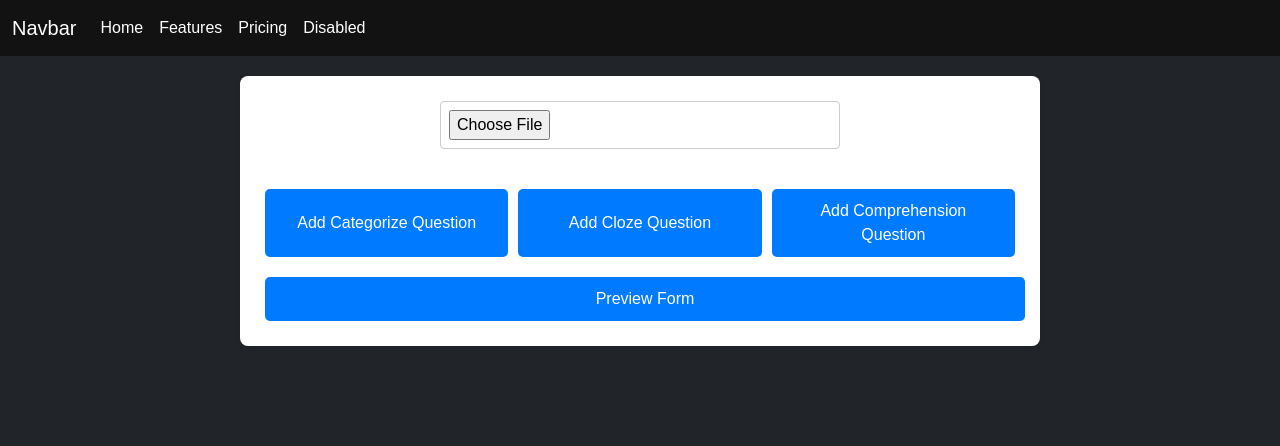
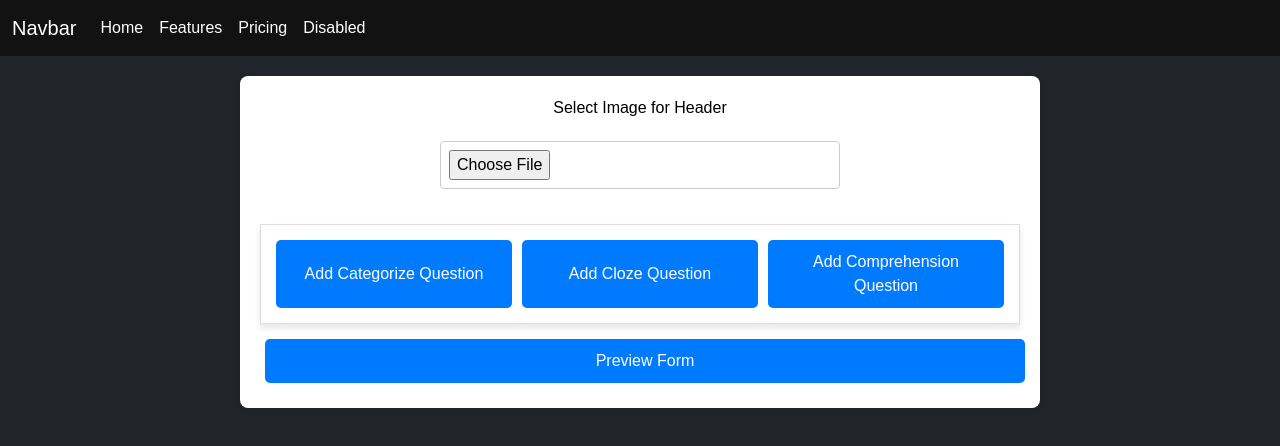
Before and after one commit to parikshitmali17/Form-Builder, a React (Create React App) app: page / in a window 1280 px wide. Shown: the top 446 px of the page. Built offline with nearby package versions, Linux system fonts and the light colour scheme.

Commit message:
fix burttons

```diff
--- a/src/components/HeaderImage.jsx
+++ b/src/components/HeaderImage.jsx
@@ -11,6 +11,7 @@ const HeaderImage = ({ headerImage, setHeaderImage }) => {
 
   return (
     <div className="header-image">
+      <p style={{ color: "black" }}>Select Image for Header</p>
       <input type="file" onChange={handleImageUpload} />
       {headerImage && <img src={headerImage} alt="Header" />}
     </div>
--- a/src/index.css
+++ b/src/index.css
@@ -745,3 +745,16 @@ footer a {
 footer a:hover {
   color: #ffffff; /* Changes link color on hover for better visibility */
 }
+
+
+
+
+.add-question {
+  position: sticky; /* Makes the container stick in place */
+  top: 10px; /* Adjust as needed to set the distance from the top */
+  z-index: 1000; /* Ensures it stays above other elements */
+  background-color: #fff; /* Optional: Sets background to prevent overlap issues */
+  padding: 10px; /* Optional: Adds some spacing for better appearance */
+  border: 1px solid #ddd; /* Optional: Adds a subtle border */
+  box-shadow: 0px 4px 6px rgba(0, 0, 0, 0.1); /* Optional: Adds a shadow for emphasis */
+}
```
